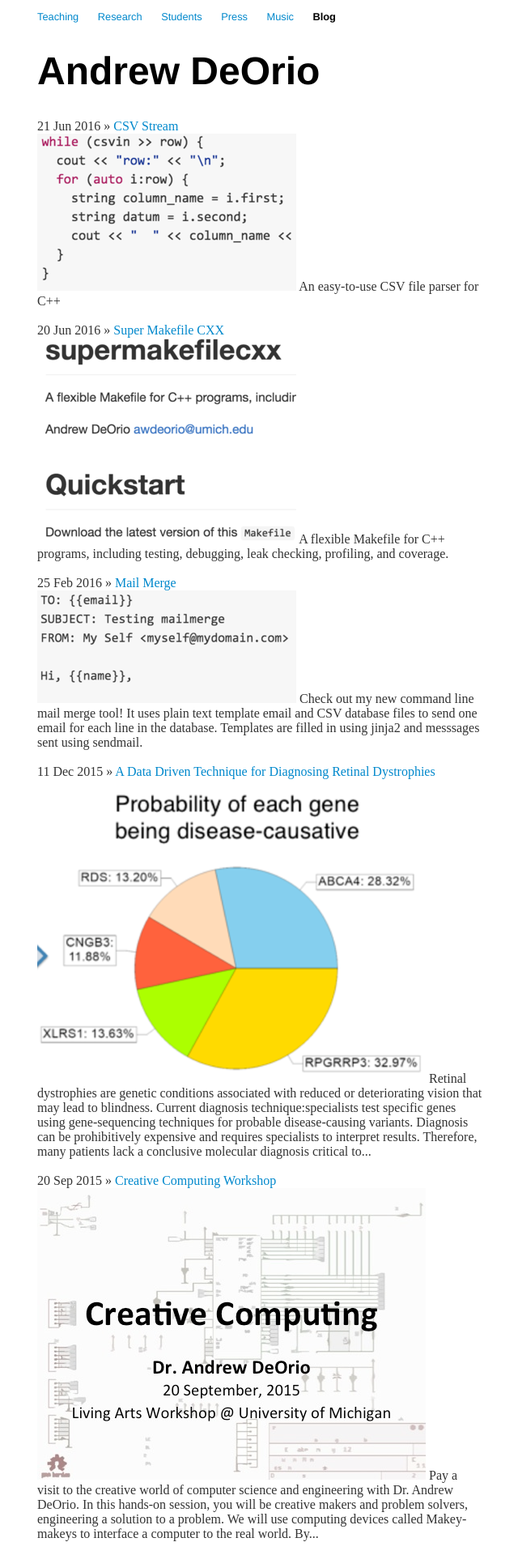
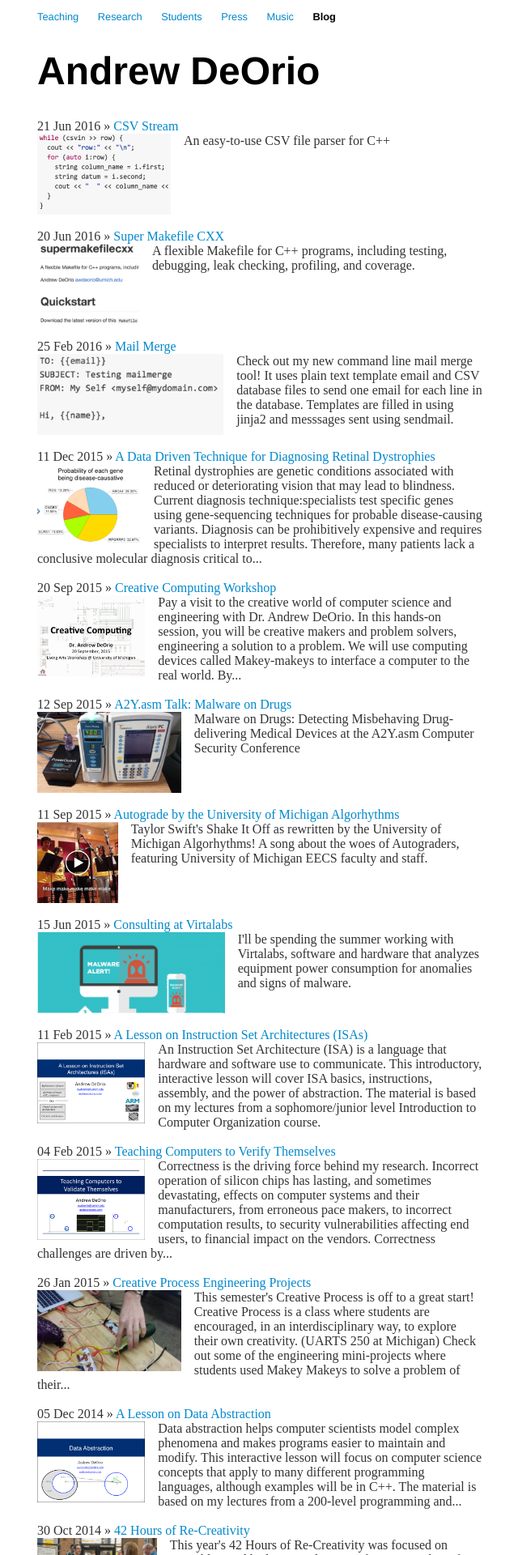
Before and after one commit to awdeorio/andrewdeorio.com, a Jekyll site: the page built from blog/index.html, in a window 1280 px wide. Shown: the top 1920 px of the page at 81% size, without its empty margins (319-959 px from the left). Built offline with Jekyll 4.4.1, drawn with Linux system fonts in a browser that asks for light colours; nearby versions of some CDN libraries.

Commit message:
fixed post thumbnail size

```diff
--- a/css/main.css
+++ b/css/main.css
@@ -118,7 +118,7 @@ img.icon {
     margin-right:10px;
 }
 
-post-thumbnail {
+img.post-thumbnail {
     height: 100px;
     float: left;
     padding-right: 1em;
```
